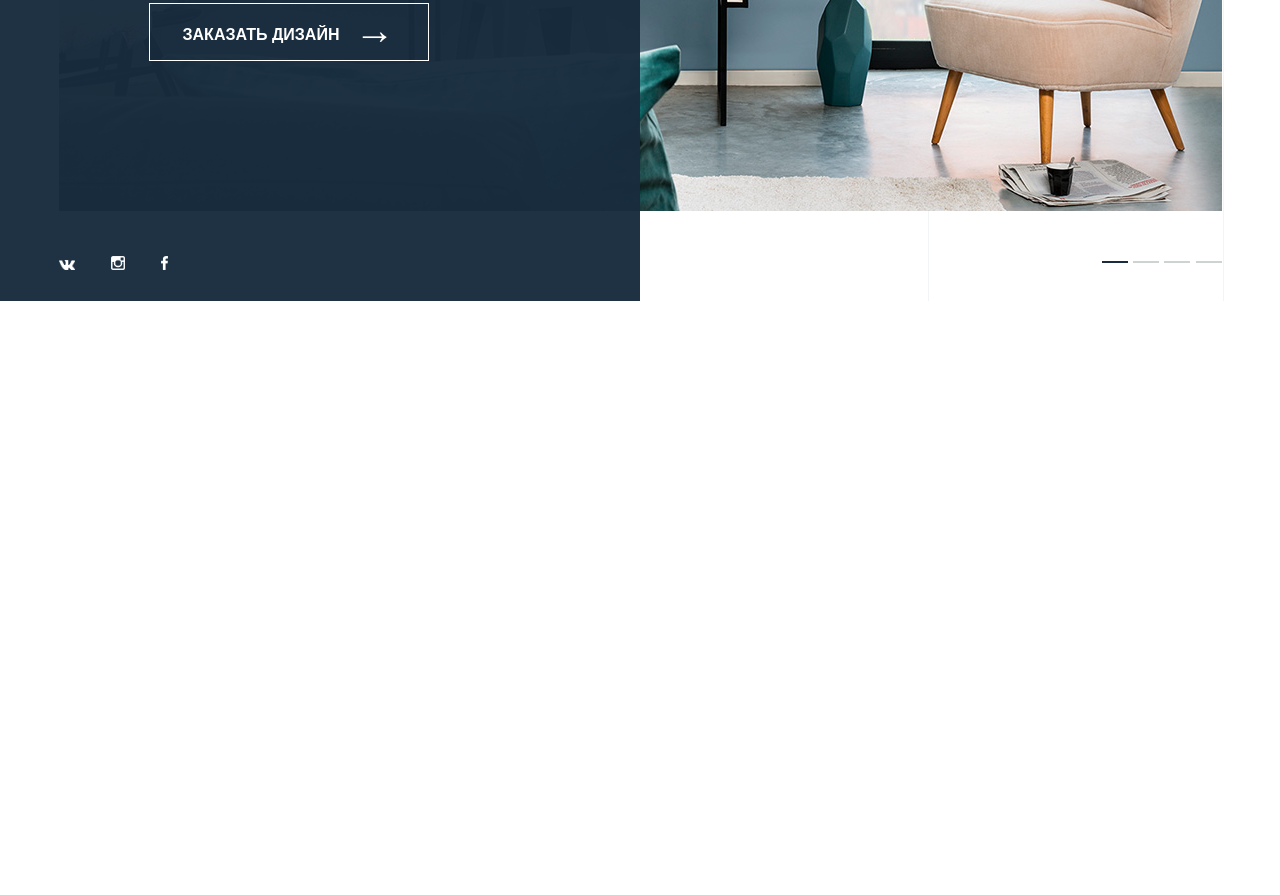
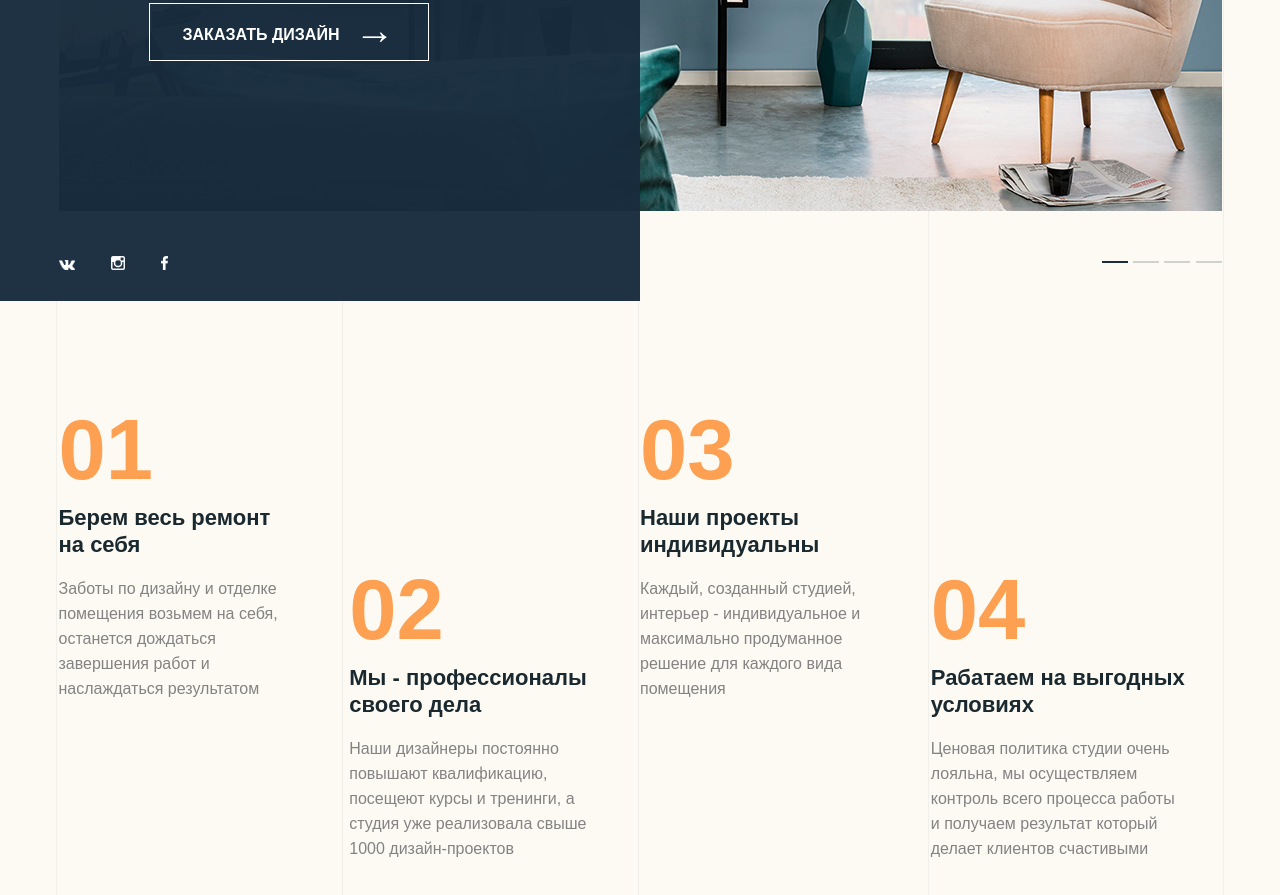
Before and after one commit to sugryumov/br, a plain HTML site: page index.html in a window 1280 px wide. Shown: the part 469-1364 px from the top of the page. Before the commit the page ends 800 px from the top, so only its background shows below. Drawn offline with Linux system fonts and the light colour scheme.

Commit message:
features: mobile, tablet, desktop

```diff
--- a/css/style.css
+++ b/css/style.css
@@ -440,10 +440,7 @@ img {
 .wrapper {
   position: relative;
   z-index: 1;
-  background-color: #ffffff;
-  background-image: url("../img/bg.png");
-  background-repeat: repeat-y;
-  background-position: center; }
+  background-color: #fdfaf3; }
 
 .page-header {
   position: relative;
@@ -505,7 +502,7 @@ img {
 
 @media (min-width: 768px) {
   .page-header {
-    max-width: 800px; }
+    max-width: 768px; }
   .page-header__top {
     padding-top: 40px;
     padding-left: 38px;
@@ -522,6 +519,10 @@ img {
     margin-bottom: 120px; } }
 
 @media (min-width: 1200px) {
+  .wrapper {
+    background-image: url("../img/bg.png");
+    background-repeat: repeat-y;
+    background-position: center; }
   .page-header {
     max-width: 1163px;
     max-height: 770px; }
@@ -570,7 +571,7 @@ img {
     top: 0;
     left: 0;
     z-index: -1;
-    width: 50vw;
+    width: 50%;
     height: 770px;
     background-color: #182c3d;
     opacity: 0.97; } }
@@ -806,6 +807,82 @@ img {
   .social-list__item {
     margin-right: 36px; } }
 
+.features {
+  display: -webkit-box;
+  display: -ms-flexbox;
+  display: flex;
+  -webkit-box-orient: vertical;
+  -webkit-box-direction: normal;
+      -ms-flex-direction: column;
+          flex-direction: column;
+  max-width: 420px;
+  margin: 0 auto;
+  padding-top: 75px;
+  padding-bottom: 90px; }
+
+.features__item {
+  padding-left: 15px;
+  padding-right: 15px; }
+
+.features__number {
+  font-size: 85px;
+  font-weight: bold;
+  color: #fea052; }
+
+.features__title {
+  font-size: 24px;
+  line-height: 1.2;
+  color: #1a292f; }
+
+.features__text {
+  font-size: 18px;
+  line-height: 25px;
+  color: #838383;
+  width: 290px;
+  padding-bottom: 40px; }
+
+@media (min-width: 768px) {
+  .features {
+    -webkit-box-orient: horizontal;
+    -webkit-box-direction: normal;
+        -ms-flex-direction: row;
+            flex-direction: row;
+    -ms-flex-wrap: wrap;
+        flex-wrap: wrap;
+    -webkit-box-sizing: border-box;
+            box-sizing: border-box;
+    max-width: 768px;
+    padding-top: 95px;
+    padding-bottom: 160px;
+    background-image: url("../img/bg-tablet.png");
+    background-position: center;
+    background-repeat: repeat-y; }
+  .features__item {
+    padding-right: 0;
+    padding-left: 36px;
+    width: 41%; }
+    .features__item:nth-child(2n) {
+      margin-top: 160px; }
+      .features__item:nth-child(2n) .features__text {
+        padding-bottom: 0; } }
+
+@media (min-width: 1200px) {
+  .features {
+    -ms-flex-wrap: nowrap;
+        flex-wrap: nowrap;
+    max-width: 1163px;
+    padding-top: 135px;
+    padding-bottom: 125px;
+    background-image: none; }
+  .features__item {
+    padding-left: 0; }
+  .features__title {
+    font-size: 22px; }
+  .features__text {
+    font-size: 16px; }
+  .features__text {
+    width: 250px; } }
+
 .page-header__slider--container {
   display: none; }
 
--- a/index.html
+++ b/index.html
@@ -125,6 +125,29 @@
         <span class="slider__dots--dot" onclick="currentSlide(4)"></span>
       </div>
     </header>
+
+    <section class="features">
+      <div class="features__item">
+        <span class="features__number">01</span>
+        <h2 class="features__title">Берем весь ремонт <br>на себя</h2>
+        <p class="features__text">Заботы по дизайну и отделке помещения возьмем на себя, останется дождаться завершения работ и наслаждаться результатом</p>
+      </div>
+      <div class="features__item features__item--bottom">
+        <span class="features__number">02</span>
+        <h2 class="features__title">Мы - профессионалы <br>своего дела</h2>
+        <p class="features__text">Наши дизайнеры постоянно повышают квалификацию, посещеют курсы и тренинги, а студия уже реализовала свыше 1000 дизайн-проектов</p>
+      </div>
+      <div class="features__item">
+        <span class="features__number">03</span>
+        <h2 class="features__title">Наши проекты <br>индивидуальны</h2>
+        <p class="features__text">Каждый, созданный студией, интерьер - индивидуальное и максимально продуманное решение для каждого вида помещения</p>
+      </div>
+      <div class="features__item">
+        <span class="features__number">04</span>
+        <h2 class="features__title">Рабатаем на выгодных <br>условиях</h2>
+        <p class="features__text">Ценовая политика студии очень лояльна,  мы осуществляем контроль всего процесса работы  и получаем результат который делает клиентов счастивыми</p>
+      </div>
+    </section>
   </div>
 <script src="js/script.js"></script>
 </body>
```
Also changed, not shown: img/bg-tablet.png (added).
